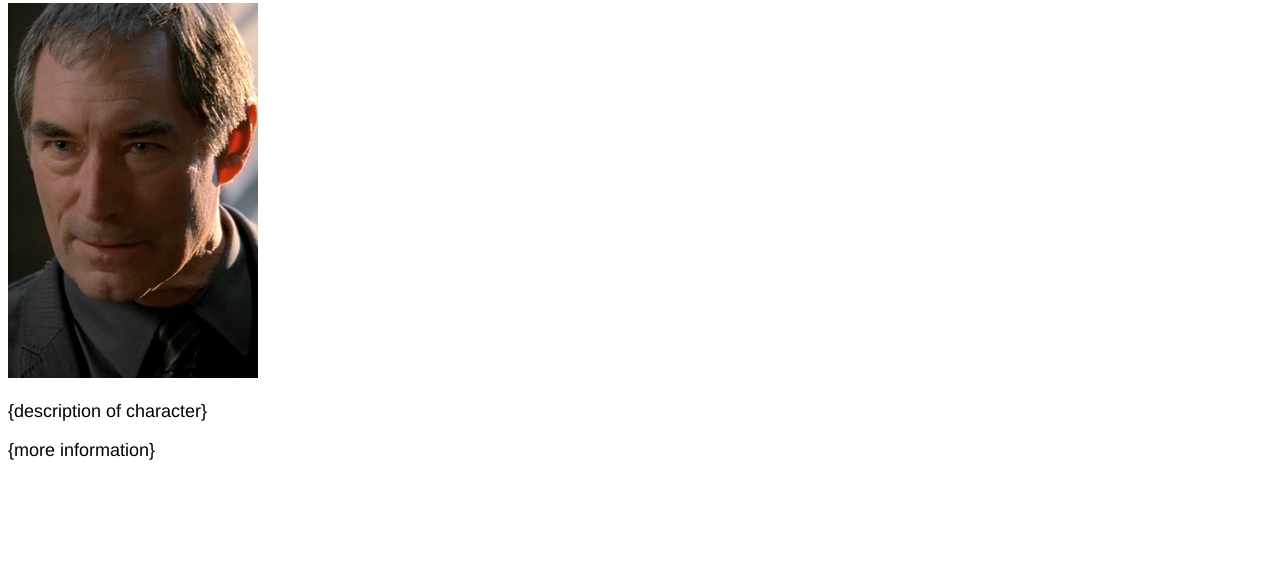
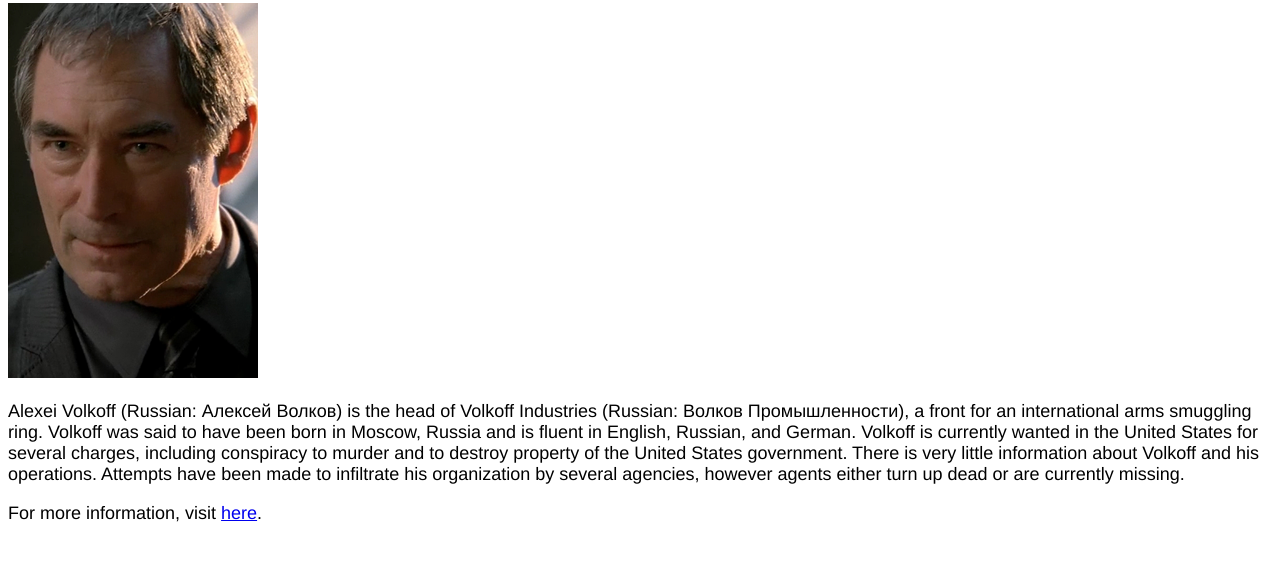
Before and after one commit to Taurvi/files-challenge, a plain HTML site: page index.html in a window 1280 px wide. Shown: the part 87-648 px from the top of the page. Drawn offline with Linux system fonts and the light colour scheme.

Commit message:
added description of Volkoff

```diff
--- a/index.html
+++ b/index.html
@@ -7,7 +7,13 @@
 <body>
 	<h1>Alexei Volkoff (Алексей Волков)</h1>
 	<img src="img/volkoff.png">
-	<p id="char-desc">{description of character}</p>
-	<p id="char-info">{more information}</p>
+	<p id="char-desc">Alexei Volkoff (Russian: Алексей Волков) is the head of Volkoff Industries (Russian: Волков Промышленности), a front for an international arms smuggling ring.
+ Volkoff was said to have been born in Moscow, Russia and is fluent in English, Russian, and German.
+ Volkoff is currently wanted in the United States for several charges, including conspiracy to murder and to destroy property of the United States government.
+ There is very little information about Volkoff and his operations.
+ Attempts have been made to infiltrate his organization by several agencies, however agents either turn up dead or are currently missing.
+</p>
+
+	<p id="char-info">For more information, visit <a href="https://en.wikipedia.org/wiki/Alexei_Volkoff">here</a>.</p>
 </body>
 </html>
```
